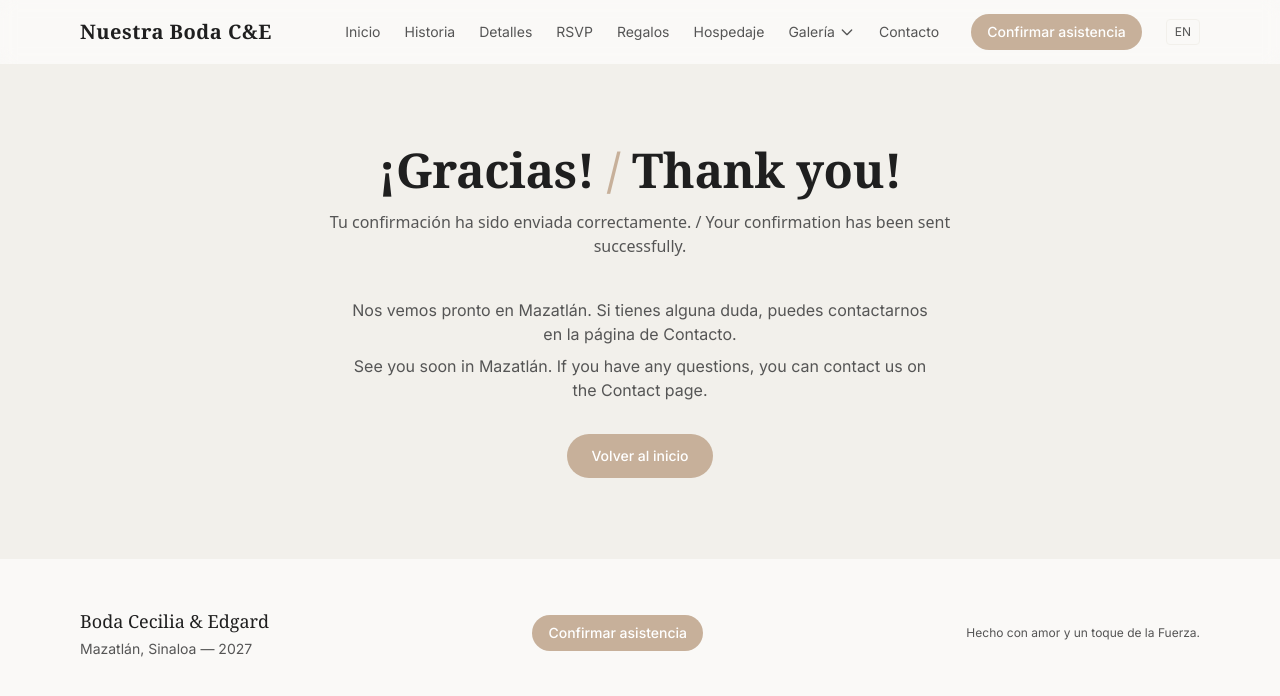
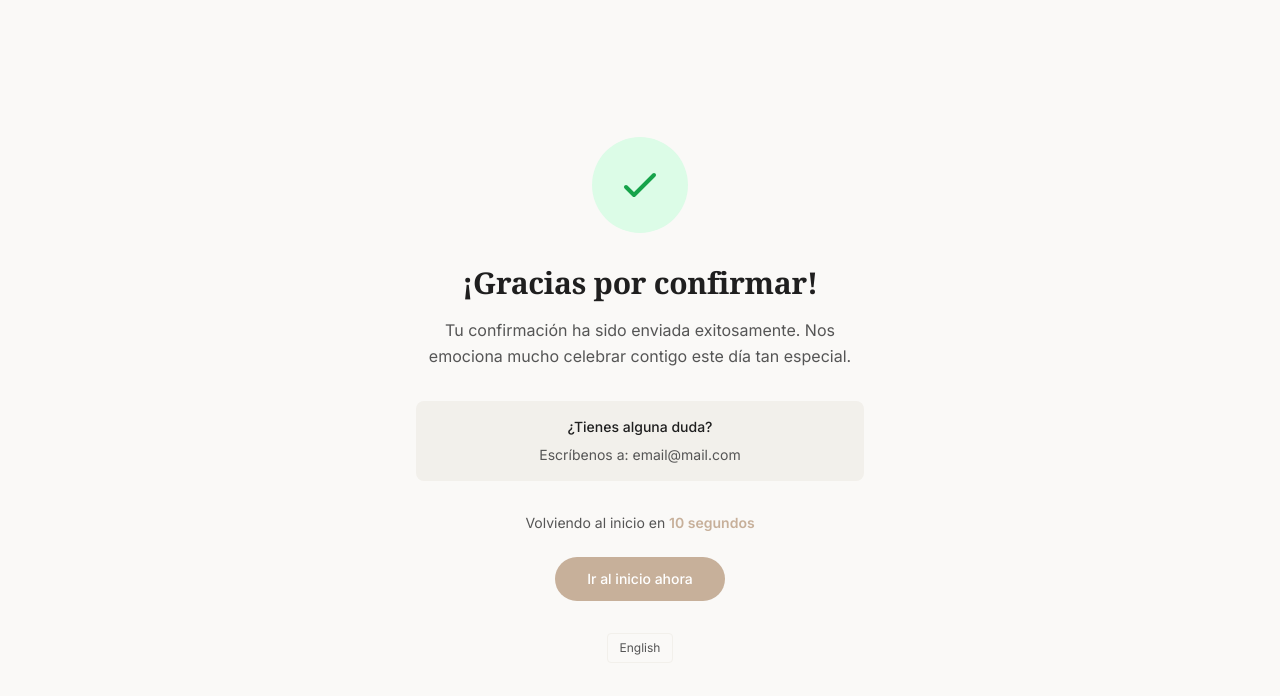
Before and after one commit to Garcheco/web-bodas-with-rsvpform, a Next.js app: page /rsvp/gracias in a window 1280 px wide. Shown: the top 696 px of the page. Built offline with nearby package versions, Linux system fonts and the light colour scheme; a web font is replaced by a local one.

Commit message:
feat: mejorar validaciones del formulario y página de gracias

```diff
--- a/src/app/rsvp/gracias/page.tsx
+++ b/src/app/rsvp/gracias/page.tsx
@@ -1,43 +1,134 @@
-import Header from "@/components/Header";
-import Footer from "@/components/Footer";
-import Section from "@/components/Section";
-import Link from "next/link";
+"use client";
+
+import { useEffect, useState } from "react";
+import { useRouter } from "next/navigation";
 
 export default function GraciasPage() {
+  const router = useRouter();
+  const [countdown, setCountdown] = useState(15);
+  const [lang, setLang] = useState<"es" | "en">("es");
+  const [shouldRedirect, setShouldRedirect] = useState(false);
+
+  useEffect(() => {
+    const timer = setInterval(() => {
+      setCountdown((prev) => {
+        if (prev <= 1) {
+          clearInterval(timer);
+          setShouldRedirect(true);
+          return 0;
+        }
+        return prev - 1;
+      });
+    }, 1000);
+
+    return () => clearInterval(timer);
+  }, []);
+
+  // Efecto separado para la navegación
+  useEffect(() => {
+    if (shouldRedirect) {
+      router.push("/");
+    }
+  }, [shouldRedirect, router]);
+
+  const text = {
+    titleEs: "¡Gracias por confirmar!",
+    titleEn: "Thank you for confirming!",
+
+    descriptionEs:
+      "Tu confirmación ha sido enviada exitosamente. Nos emociona mucho celebrar contigo este día tan especial.",
+    descriptionEn:
+      "Your confirmation has been sent successfully. We're very excited to celebrate this special day with you.",
+
+    redirectEs: "Volviendo al inicio en",
+    redirectEn: "Returning to home in",
+
+    secondsEs: "segundos",
+    secondsEn: "seconds",
+
+    goHomeEs: "Ir al inicio ahora",
+    goHomeEn: "Go to home now",
+
+    contactEs: "¿Tienes alguna duda?",
+    contactEn: "Any questions?",
+
+    contactInfoEs: "Escríbenos a: email@mail.com",
+    contactInfoEn: "Write to us at: email@mail.com",
+  };
+
   return (
-    <>
-      <Header />
-      <main>
-        <Section
-          id="gracias"
-          titleEs="¡Gracias!"
-          titleEn="Thank you!"
-          subtitleEs="Tu confirmación ha sido enviada correctamente."
-          subtitleEn="Your confirmation has been sent successfully."
-          variant="alt"
+    <main className="min-h-screen flex items-center justify-center px-4 py-12">
+      <div className="max-w-md mx-auto text-center">
+        {/* Icono de check */}
+        <div className="mb-8">
+          <div className="mx-auto w-24 h-24 rounded-full bg-green-100 flex items-center justify-center">
+            <svg
+              className="w-12 h-12 text-green-600"
+              fill="none"
+              stroke="currentColor"
+              viewBox="0 0 24 24"
+              xmlns="http://www.w3.org/2000/svg"
             >
-          <div className="text-center">
-            <p className="text-[var(--foreground-muted)] max-w-xl mx-auto">
-              Nos vemos pronto en Mazatlán. Si tienes alguna duda, puedes
-              contactarnos en la página de Contacto.
-            </p>
-            <p className="text-[var(--foreground-muted)] max-w-xl mx-auto mt-2">
-              See you soon in Mazatlán. If you have any questions, you can
-              contact us on the Contact page.
+              <path
+                strokeLinecap="round"
+                strokeLinejoin="round"
+                strokeWidth={2}
+                d="M5 13l4 4L19 7"
+              />
+            </svg>
+          </div>
+        </div>
+
+        {/* Título */}
+        <h1 className="text-3xl font-serif font-semibold text-[var(--foreground)] mb-4">
+          {lang === "es" ? text.titleEs : text.titleEn}
+        </h1>
+
+        {/* Descripción */}
+        <p className="text-[var(--foreground-muted)] mb-8 leading-relaxed">
+          {lang === "es" ? text.descriptionEs : text.descriptionEn}
         </p>
 
+        {/* Información de contacto */}
+        <div className="mb-8 p-4 rounded-lg bg-[var(--background-alt)]">
+          <p className="text-sm font-medium text-[var(--foreground)] mb-2">
+            {lang === "es" ? text.contactEs : text.contactEn}
+          </p>
+          <p className="text-sm text-[var(--foreground-muted)]">
+            {lang === "es" ? text.contactInfoEs : text.contactInfoEn}
+          </p>
+        </div>
+
+        {/* Countdown */}
+        <div className="mb-6">
+          <p className="text-sm text-[var(--foreground-muted)]">
+            {lang === "es" ? text.redirectEs : text.redirectEn}{" "}
+            <span className="font-semibold text-[var(--accent)]">
+              {countdown} {lang === "es" ? text.secondsEs : text.secondsEn}
+            </span>
+          </p>
+        </div>
+
+        {/* Botón de ir al inicio */}
+        <button
+          onClick={() => router.push("/")}
+          className="inline-block rounded-full bg-[var(--accent)] px-8 py-3 text-sm font-medium text-white transition hover:bg-[var(--accent-dark)]"
+        >
+          {lang === "es" ? text.goHomeEs : text.goHomeEn}
+        </button>
+
+        {/* Switch de idioma */}
         <div className="mt-8">
-              <Link
-                href="/"
-                className="inline-block rounded-full bg-[var(--accent)] px-6 py-3 text-sm font-medium text-white hover:bg-[var(--accent-dark)] transition"
+          <button
+            type="button"
+            onClick={() => setLang((current) => (current === "es" ? "en" : "es"))}
+            className="text-xs px-3 py-1.5 rounded border border-[var(--background-alt)] text-[var(--foreground-muted)] hover:border-[var(--accent)] hover:text-[var(--foreground)] transition"
+            aria-label="Cambiar idioma / Switch language"
           >
-                Volver al inicio
-              </Link>
+            {lang === "es" ? "English" : "Español"}
+          </button>
         </div>
       </div>
-        </Section>
     </main>
-      <Footer />
-    </>
   );
 }
```
Lines whose indentation alone changed are shown as unchanged.
